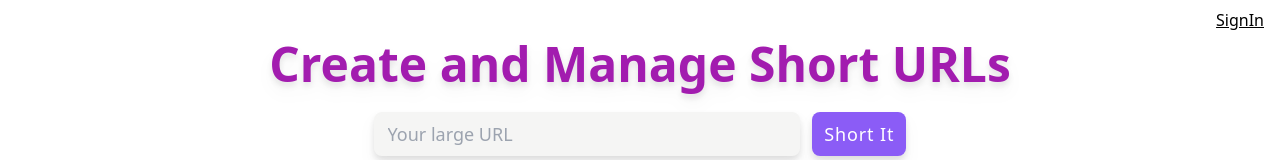
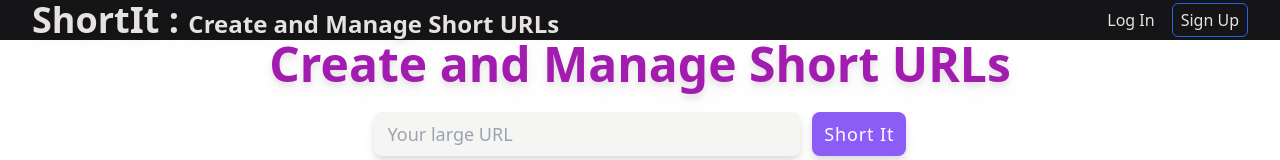
Before and after one commit to Rrhul0/shortit, a Next.js app: page / in a window 1280 px wide. Shown: the top 160 px of the page. Built offline with nearby package versions, Linux system fonts and the light colour scheme; no server answers.

Commit message:
added header items

```diff
--- a/components/Header.tsx
+++ b/components/Header.tsx
@@ -1,24 +1,70 @@
 import { signIn, signOut, useSession } from 'next-auth/react'
 import Image from 'next/image'
+import Link from 'next/link'
+import { useState } from 'react'
 
 export default function Header() {
-    const { data, status } = useSession()
+    const { data } = useSession()
+    const [showMenu, setShowMenu] = useState(false)
+
     return (
-        <header className='flex items-center justify-end mx-4'>
-            {status === 'unauthenticated' ? (
-                <button onClick={() => signIn()} className='underline'>
-                    SignIn
-                </button>
+        <header className='relative flex items-center justify-between px-8 bg-[#151517]'>
+            <h1 className='font-extrabold text-[#E5E2E1] text-4xl text-center drop-shadow-lg'>
+                ShortIt : <span className='font-bold text-2xl'>Create and Manage Short URLs</span>
+            </h1>
+            <div>
+                {!data?.user ? (
+                    <div className='flex gap-2'>
+                        <Link
+                            href='/api/auth/signin'
+                            onClick={() => signIn()}
+                            className='px-2 py-1 border border-transparent text-primary rounded-md transition-all hover:border-blue-600'
+                        >
+                            Log In
+                        </Link>
+                        <Link
+                            href='/api/auth/signin'
+                            onClick={() => signIn()}
+                            className='border px-2 py-1 rounded-md border-blue-600 text-primary transition-all hover:bg-blue-600'
+                        >
+                            Sign Up
+                        </Link>
+                    </div>
                 ) : (
-                <div className='h-10 w-10 rounded-full overflow-hidden grid place-items-center bg-gray-300'>
-                    {data?.user?.image ? (
-                        // eslint-disable-next-line @next/next/no-img-element
-                        <img width='40' height='40' src={data?.user?.image} alt={data.user.name || ''} />
+                    <button
+                        onClick={() => setShowMenu(o => !o)}
+                        className='h-10 w-10 rounded-full overflow-hidden grid place-items-center bg-gray-300'
+                    >
+                        {data.user.image ? (
+                            <span
+                                className='w-10 h-10 bg-white bg-cover bg-no-repeat'
+                                style={{ backgroundImage: `url('${data.user.image}')` }}
+                            ></span>
                         ) : (
                             <div className='text-2xl font-semibold text-purple-600'>{data?.user?.name?.charAt(0)}</div>
                         )}
+                        <div
+                            className={`absolute w-80 h-24 z-50 backdrop-blur-sm  top-12 right-2 bg-slate-400 bg-opacity-50 rounded-xl p-2 gap-2 flex flex-col ${
+                                showMenu ? ' ' : 'hidden'
+                            }`}
+                        >
+                            <strong>{data.user.name}</strong>
+                            <small>{data.user.email}</small>
+                            <Link
+                                href='/api/auth/signout'
+                                onClick={e => {
+                                    e.preventDefault()
+                                    signOut()
+                                }}
+                                style={{ fontSize: '2rem' }}
+                                className='bg-purple-100 rounded-lg'
+                            >
+                                LogOut
+                            </Link>
                         </div>
+                    </button>
                 )}
+            </div>
         </header>
     )
 }
```
Lines whose indentation alone changed are shown as unchanged.
